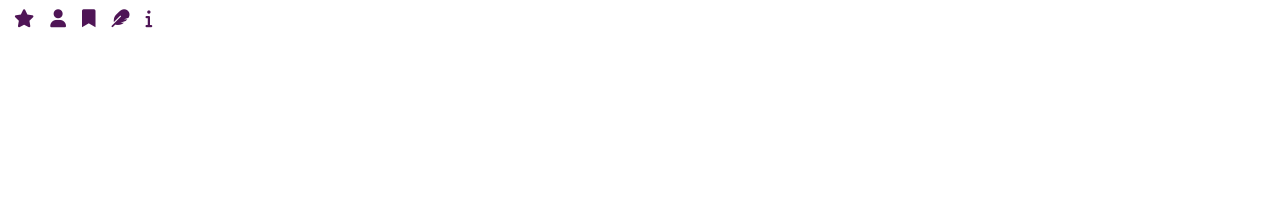
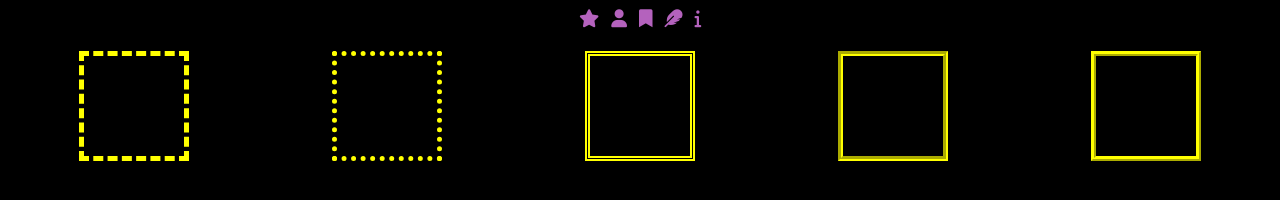
Before and after one commit to julia-martynovych/cool-things, a plain HTML site: page index.html in a window 1280 px wide. Drawn offline with Linux system fonts and the light colour scheme.

Commit message:
types of borders

```diff
--- a/index.html
+++ b/index.html
@@ -16,6 +16,14 @@
         <button class="button__nav"><i class="fa-solid fa-feather"></i></button>
         <button class="button__nav"><i class="fa-solid fa-info"></i></button>
         </div>
+        <div class="boxes">
+        <div class="box1"></div>
+        <div class="box2"></div>
+        <div class="box3"></div>
+        <div class="box4"></div>
+        <div class="box5"></div>
+        </div>
+
     <script src="./main.js"></script>
 </body>
 </html>
--- a/style.css
+++ b/style.css
@@ -1,9 +1,19 @@
+body {
+    background-color: black;
+}
+
 /* Blur all non-hovered icons when one is hovered */
+
+.icons-container{
+    display: flex;
+   justify-content: center;
+
+}
 
 .button__nav {
     border: none;
-    background-color: white;
-    color: rgb(79, 21, 86);
+    background-color: rgb(0, 0, 0);
+    color: rgb(180, 98, 189);
     font-size: 18px;
 }
 
@@ -16,3 +26,39 @@
     scale: 0.8;
     filter: blur(2px);
 }
+
+/* Boxes */
+.boxes {
+    display: flex;
+   justify-content: space-around;
+}
+.box1 {
+    margin-top: 20px;
+width: 100px;
+height: 100px;
+border: 5px yellow dashed;
+}
+.box2 {
+    margin-top: 20px;
+    width: 100px;
+    height: 100px;
+    border: 5px yellow dotted;
+}
+.box3 {
+    margin-top: 20px;
+    width: 100px;
+    height: 100px;
+    border: 5px yellow double;
+}
+.box4 {
+    margin-top: 20px;
+    width: 100px;
+    height: 100px;
+    border: 5px yellow groove;
+}
+.box5 {
+    margin-top: 20px;
+    width: 100px;
+    height: 100px;
+    border: 5px yellow ridge;
+}
```
